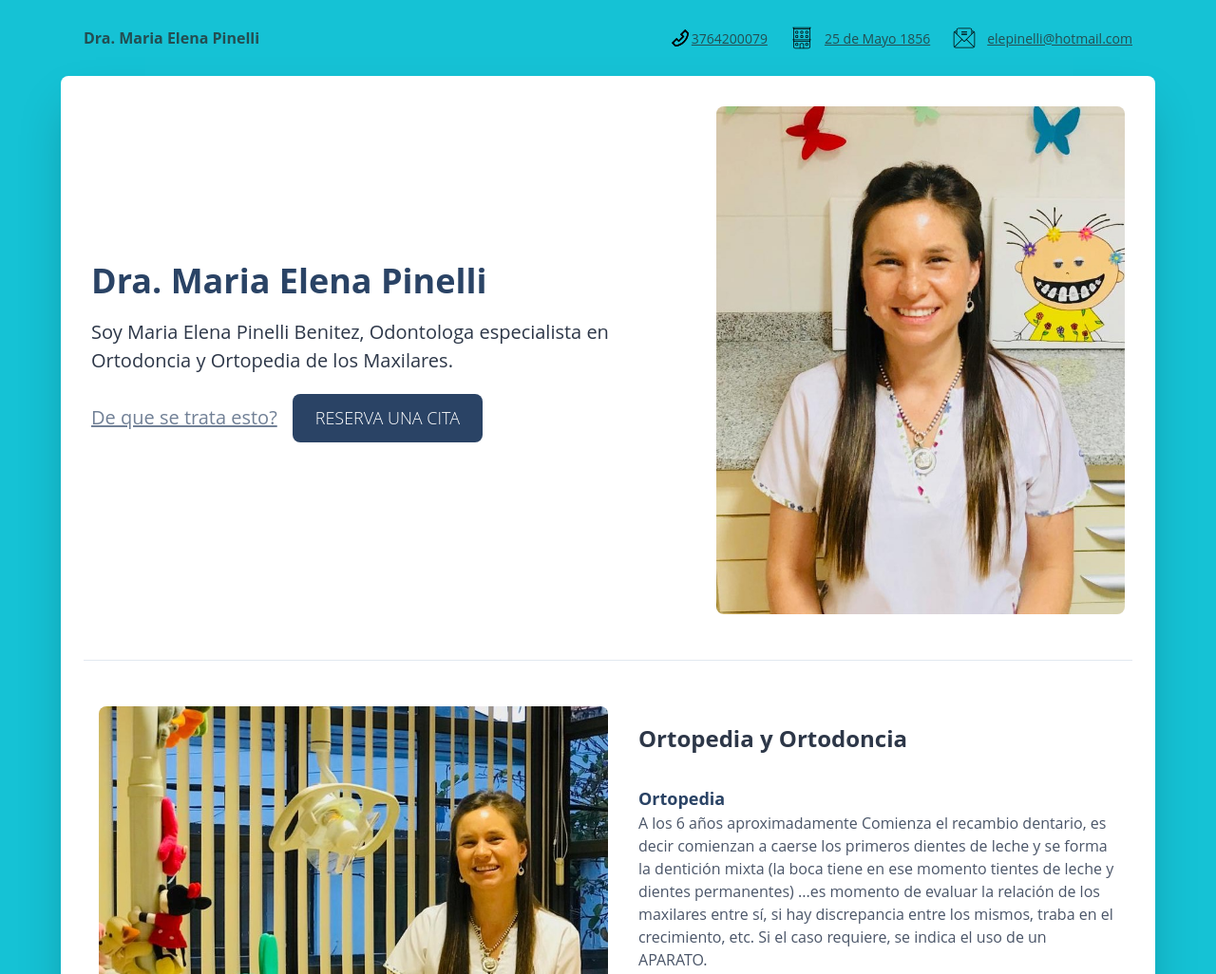
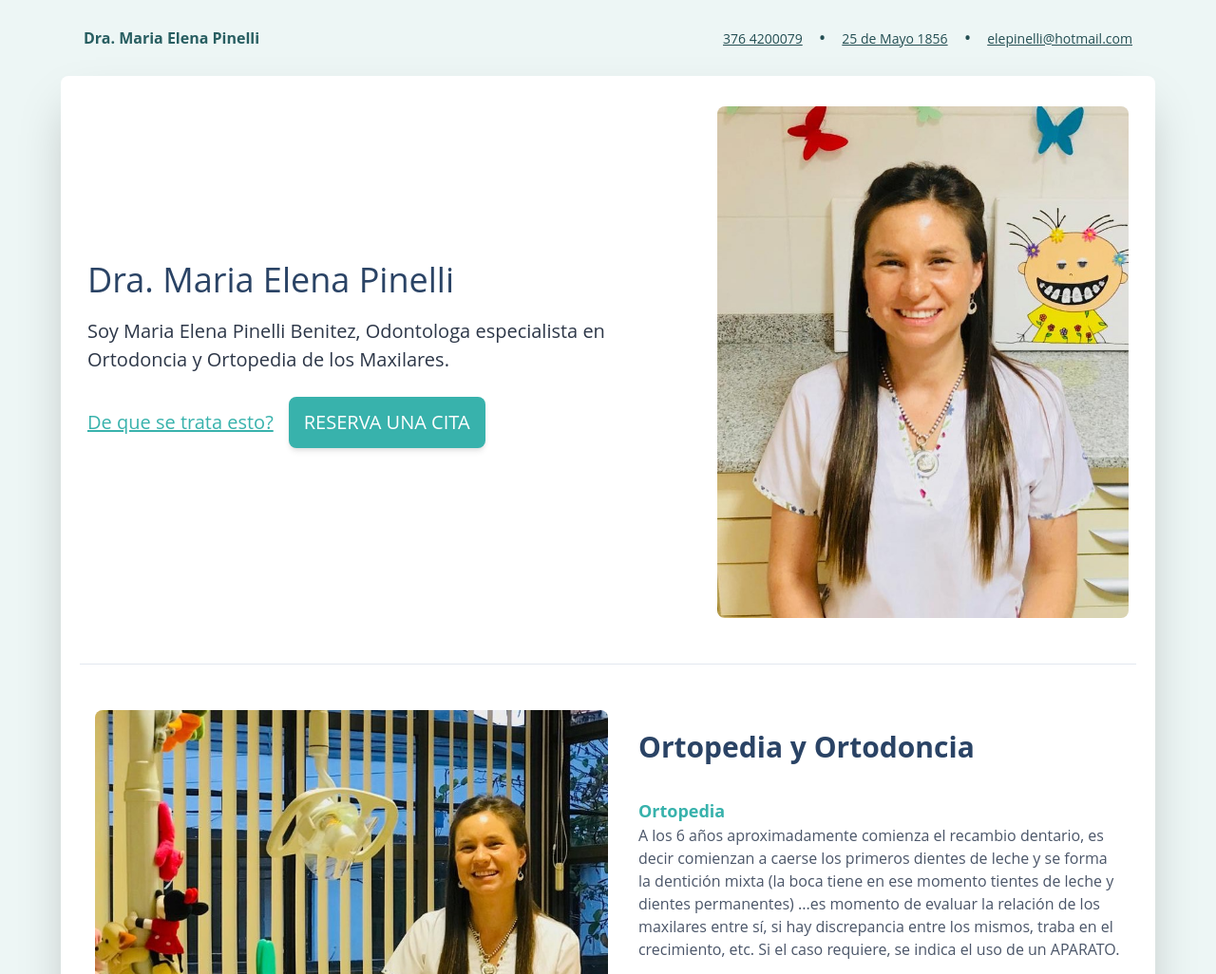
Before and after one commit to coleerikson/mariaelenapinelli, a Gatsby site: page / in a window 1280 px wide. Shown: the top 1026 px of the page at 95% size. Built offline with nearby package versions, Linux system fonts and the light colour scheme; Gatsby itself is replaced by a stand-in of ours.

Commit message:
Update bg, mobile styles, classname fix

```diff
--- a/src/components/contacto.js
+++ b/src/components/contacto.js
@@ -101,10 +101,7 @@ const Contacto = () => {
     <div className="px-2 pt-8 pb-10 sm:pt-8 md:pb-8 border-b">
       <div className="flex flex-col md:flex-row">
         <div className="flex flex-col justify-center py-0 sm:py-4 w-full md:w-1/2">
-          <h3
-            className="text-2xl sm:text-3xl font-bold text-blue-900"
-            name="contacto"
-          >
+          <h3 className="text-3xl font-bold text-blue-900 mb-4" name="contacto">
             Contacto y Ubicación
           </h3>
           <div className="flex py-5 pl-4">
@@ -114,7 +111,7 @@ const Contacto = () => {
               itemScope
               itemType="http://schema.org/PostalAddress"
             >
-              <h5 className="text-lg font-bold text-blue-900 sans-serif">
+              <h5 className="text-lg font-bold text-teal-500 sans-serif">
                 Ubicación
               </h5>
               <a
@@ -139,7 +136,7 @@ const Contacto = () => {
           <div className="flex py-5 pl-4">
             {phoneSVG()}
             <div>
-              <h5 className="text-lg font-bold text-blue-900 sans-serif">
+              <h5 className="text-lg font-bold text-teal-500 sans-serif">
                 Teléfono
               </h5>
               <a
@@ -154,7 +151,7 @@ const Contacto = () => {
           <div className="flex py-5 pl-4">
             {mailSVG()}
             <div>
-              <h5 className="text-lg font-bold text-blue-900">Email</h5>
+              <h5 className="text-lg font-bold text-teal-500">Email</h5>
               <a
                 href="mailto:elepinelli@hotmail.com"
                 className="underline sans-serif text-gray-800"
@@ -166,7 +163,7 @@ const Contacto = () => {
           <div className="flex py-5 pl-4">
             {clockSVG()}
             <div>
-              <h5 className="text-lg font-bold text-blue-900 sans-serif">
+              <h5 className="text-lg font-bold text-teal-500 sans-serif">
                 Horarios de atención
               </h5>
               <h4 className="text-gray-800 sans-serif">
--- a/src/components/hero.js
+++ b/src/components/hero.js
@@ -22,29 +22,29 @@ const Hero = () => {
       <div className="flex flex-col md:flex-row lg:flex-row items-center">
         <div className="w-full md:w-2/3 pb-6">
           <h1
-            className="text-center sm:text-left text-2xl sm:text-4xl font-bold text-blue-900 mb-3"
+            className="text-center sm:text-left text-2xl sm:text-4xl text-blue-900 mb-3"
             itemProp="name"
           >
             Dra. Maria Elena Pinelli
           </h1>
           <p
-            className="text-xl text-gray-800 mb-5 text-center sm:text-left "
+            className="text-xl text-gray-800 mb-6 text-center sm:text-left"
             itemProp="description"
           >
             Soy Maria Elena Pinelli Benitez, Odontologa especialista en
             Ortodoncia y Ortopedia de los Maxilares.
           </p>
-          <div class="flex items-center">
+          <div className="flex items-center justify-center sm:justify-start">
             <a
               href="#servicios"
-              className="block underline text-xl text-gray-600"
+              className="block underline text-lg lg:text-xl text-teal-500"
             >
               De que se trata esto?{' '}
             </a>
 
             <a
               href="tel:3764200079"
-              className="ml-4 inline-block bg-blue-900 hover:bg-dentist-teal text-white px-6 py-3 rounded-lg text-lg font-light"
+              className="ml-6 md:ml-4 shadow-md inline-block bg-teal-500 hover:bg-teal-600 text-white px-4 py-3 rounded-lg text-lg lg:text-xl"
             >
               RESERVA UNA CITA
             </a>
--- a/src/components/layout.js
+++ b/src/components/layout.js
@@ -12,7 +12,7 @@ const Layout = ({ children }) => {
         <meta name="content" description={description}></meta>
       </Helmet>
 
-      <div className="bg-dentist-teal">{children}</div>
+      <div className="bg-mint">{children}</div>
     </>
   );
 };
--- a/src/components/nav.js
+++ b/src/components/nav.js
@@ -1,78 +1,12 @@
 import React from 'react';
 
-const phoneSVG = () => (
-  <svg
-    version="1.1"
-    className="icons"
-    x="0px"
-    y="0px"
-    width="24px"
-    height="24px"
-    viewBox="0 0 32 32"
-  >
-    <g>
-      <g>
-        <path
-          className="linesandangles_een"
-          d="M4,23l0.01-0.01c0,0-0.001,0-0.001,0C4.003,22.99,4,22.993,4,23z"
-        />
-        <path
-          className="linesandangles_een"
-          d="M27.315,8.315L23,4l-7,7l3,3l-5,5l-3-3l-6.99,6.99c0.19,0.009,2.984,2.909,4.306,4.292    c0.379,0.397,0.899,0.615,1.44,0.615c0.078,0,0.157-0.005,0.236-0.014c9.386-1.104,16.787-8.505,17.891-17.891l0.004-0.03    C27.958,9.355,27.747,8.747,27.315,8.315z M9.762,25.9c-1.252-1.31-2.172-2.267-2.867-2.967L11,18.828l3,3L21.828,14l-3-3    l4.166-4.166l2.902,2.925C24.897,18.26,18.26,24.897,9.762,25.9z"
-        />
-      </g>
-      <g>
-        <path
-          className="linesandangles_een"
-          d="M4,23l0.01-0.01c0,0-0.001,0-0.001,0C4.003,22.99,4,22.993,4,23z"
-        />
-        <path
-          className="linesandangles_een"
-          d="M27.315,8.315L23,4l-7,7l3,3l-5,5l-3-3l-6.99,6.99c0.19,0.009,2.984,2.909,4.306,4.292    c0.379,0.397,0.899,0.615,1.44,0.615c0.078,0,0.157-0.005,0.236-0.014c9.386-1.104,16.787-8.505,17.891-17.891l0.004-0.03    C27.958,9.355,27.747,8.747,27.315,8.315z M9.762,25.9c-1.252-1.31-2.172-2.267-2.867-2.967L11,18.828l3,3L21.828,14l-3-3    l4.166-4.166l2.902,2.925C24.897,18.26,18.26,24.897,9.762,25.9z"
-        />
-      </g>
-    </g>
-  </svg>
-);
-
-const officeSVG = () => (
-  <svg
-    version="1.1"
-    className="mr-3"
-    x="0px"
-    y="0px"
-    width="24px"
-    height="24px"
-    viewBox="0 0 32 32"
-  >
-    <path d="M24,23h-2c-0.552,0-1,0.448-1,1v2c0,0.552,0.448,1,1,1h2c0.552,0,1-0.448,1-1v-2  C25,23.448,24.552,23,24,23z M24,26h-2v-2h2V26z M10,23H8c-0.552,0-1,0.448-1,1v2c0,0.552,0.448,1,1,1h2c0.552,0,1-0.448,1-1v-2  C11,23.448,10.552,23,10,23z M10,26H8v-2h2V26z M24,12h-2c-0.552,0-1,0.448-1,1v2c0,0.552,0.448,1,1,1h2c0.552,0,1-0.448,1-1v-2  C25,12.448,24.552,12,24,12z M24,15h-2v-2h2V15z M10,12H8c-0.552,0-1,0.448-1,1v2c0,0.552,0.448,1,1,1h2c0.552,0,1-0.448,1-1v-2  C11,12.448,10.552,12,10,12z M10,15H8v-2h2V15z M17,12h-2c-0.552,0-1,0.448-1,1v2c0,0.552,0.448,1,1,1h2c0.552,0,1-0.448,1-1v-2  C18,12.448,17.552,12,17,12z M17,15h-2v-2h2V15z M24,6h-2c-0.552,0-1,0.448-1,1v2c0,0.552,0.448,1,1,1h2c0.552,0,1-0.448,1-1V7  C25,6.448,24.552,6,24,6z M24,9h-2V7h2V9z M10,6H8C7.448,6,7,6.448,7,7v2c0,0.552,0.448,1,1,1h2c0.552,0,1-0.448,1-1V7  C11,6.448,10.552,6,10,6z M10,9H8V7h2V9z M17,6h-2c-0.552,0-1,0.448-1,1v2c0,0.552,0.448,1,1,1h2c0.552,0,1-0.448,1-1V7  C18,6.448,17.552,6,17,6z M17,9h-2V7h2V9z M29,1.5L29,1.5C29,1.224,28.776,1,28.5,1h-25C3.224,1,3,1.224,3,1.5v0  C3,1.776,3.224,2,3.5,2H4v16H3.5C3.224,18,3,18.224,3,18.5l0,0C3,18.776,3.224,19,3.5,19H4v9c0,1.657,1.343,3,3,3h18  c1.657,0,3-1.343,3-3v-9h0.5c0.276,0,0.5-0.224,0.5-0.5l0,0c0-0.276-0.224-0.5-0.5-0.5H28V2h0.5C28.776,2,29,1.776,29,1.5z M18,30  h-4v-5.279l2-0.667l2,0.667V30z M27,28c0,1.103-0.897,2-2,2h-6v-6l-3-1l-3,1v6H7c-1.103,0-2-0.897-2-2v-7h22V28z M27,20H5v-1h22V20z   M27,18H5V4h22V18z M27,3H5V2h22V3z" />
-  </svg>
-);
-
-const mailSVG = () => (
-  <svg
-    version="1.1"
-    className="mr-3"
-    x="0px"
-    y="0px"
-    width="24px"
-    height="24px"
-    viewBox="0 0 32 32"
-  >
-    <path
-      className="feather_een"
-      d="M28,6h-1V5c0-1.657-1.343-3-3-3H8C6.343,2,5,3.343,5,5v1H4C2.343,6,1,7.343,1,9v18c0,1.657,1.343,3,3,3  h24c1.657,0,3-1.343,3-3V9C31,7.343,29.657,6,28,6z M27,7h1c0.37,0,0.712,0.108,1.01,0.283L27,9.293V7z M6,5c0-1.103,0.897-2,2-2h16  c1.103,0,2,0.897,2,2v5.293l-10,10l-10-10V5z M4,7h1v2.293l-2.01-2.01C3.288,7.108,3.63,7,4,7z M2,27V9  c0-0.37,0.108-0.712,0.283-1.01L12.293,18L2.283,28.01C2.108,27.712,2,27.37,2,27z M28,29H4c-0.37,0-0.712-0.108-1.01-0.283  L13,18.707L15.293,21c0.391,0.391,1.024,0.391,1.414,0L19,18.707l10.01,10.01C28.712,28.892,28.37,29,28,29z M30,27  c0,0.37-0.108,0.712-0.283,1.01L19.707,18l10.01-10.01C29.892,8.288,30,8.63,30,9V27z M12,7.5C12,7.224,12.224,7,12.5,7h7  C19.776,7,20,7.224,20,7.5S19.776,8,19.5,8h-7C12.224,8,12,7.776,12,7.5z M12,9.5C12,9.224,12.224,9,12.5,9h7  C19.776,9,20,9.224,20,9.5S19.776,10,19.5,10h-7C12.224,10,12,9.776,12,9.5z M19.5,12h-7c-0.276,0-0.5-0.224-0.5-0.5  s0.224-0.5,0.5-0.5h7c0.276,0,0.5,0.224,0.5,0.5S19.776,12,19.5,12z"
-    />
-  </svg>
-);
-
 const Nav = () => (
-  <nav className="bg-dentist-teal max-w-6xl mx-auto">
+  <nav className="bg-mint max-w-6xl mx-auto">
     <div className="py-0 sm:py-2 px-5 md:px-6">
       <div className="flex items-center justify-between h-16">
         <div className="flex items-center">
           <div className="flex-shrink-0">
-            <h3 className="text-teal-900 font-bold">
+            <h3 className="text-teal-800 font-bold">
               Dra. Maria Elena Pinelli
             </h3>
           </div>
@@ -86,15 +20,14 @@ const Nav = () => (
           <div className="ml-4 flex items-center md:ml-6">
             <div className="">
               <h3 className="text-teal-900 text-sm flex items-center">
-                {phoneSVG()}
                 <a href="tel:3764200079" className="underline">
-                  3764200079
+                  376 4200079
                 </a>
               </h3>
             </div>
-            <div className="ml-6">
+            <div className="ml-4">
               <h3 className="text-teal-900 text-sm flex items-center">
-                {officeSVG()}
+                <span className="text-teal-900 text-4xl mr-4">&#183;</span>
                 <a
                   href="https://goo.gl/maps/DcvqmbadCgei6SYx6"
                   className="underline"
@@ -105,9 +38,9 @@ const Nav = () => (
                 </a>
               </h3>
             </div>
-            <div className="ml-6">
+            <div className="ml-4">
               <h3 className="text-teal-900 text-sm flex items-center">
-                {mailSVG()}
+                <span className="text-teal-900 text-4xl mr-4">&#183;</span>
                 <a href="mailto:elepinelli@hotmail.com" className="underline">
                   elepinelli@hotmail.com
                 </a>
--- a/src/components/servicios.js
+++ b/src/components/servicios.js
@@ -29,13 +29,13 @@ const Servicios = () => {
         </div>
 
         <div className="py-4 pl-0 sm:pl-8 pr-0 w-full md:w-1/2">
-          <h2 className="text-2xl font-bold text-gray-800 mb-4">
+          <h2 className="text-3xl font-bold text-blue-900 mb-4">
             Ortopedia y Ortodoncia
           </h2>
           <div className="py-4">
-            <h3 className="text-lg font-bold text-blue-900">Ortopedia</h3>
+            <h3 className="text-lg font-bold text-teal-500">Ortopedia</h3>
             <p className=" text-gray-700">
-              A los 6 años aproximadamente Comienza el recambio dentario, es
+              A los 6 años aproximadamente comienza el recambio dentario, es
               decir comienzan a caerse los primeros dientes de leche y se forma
               la dentición mixta (la boca tiene en ese momento tientes de leche
               y dientes permanentes) ...es momento de evaluar la relación de los
@@ -49,7 +49,7 @@ const Servicios = () => {
             </p>
           </div>
           <div className="py-4">
-            <h3 className="text-lg font-bold text-blue-900">Ortodoncia</h3>
+            <h3 className="text-lg font-bold text-teal-500">Ortodoncia</h3>
             <p className=" text-gray-700">
               Se indica en dentición permanente 12 años aprox( con todos los
               dientes definitivos) para corregir problemas de mala mordida
--- a/src/pages/index.js
+++ b/src/pages/index.js
@@ -15,7 +15,7 @@ export default () => (
       itemScope
       itemType="http://schema.org/LocalBusiness"
     >
-      <div className="bg-white px-2 sm:px-6 py-8 rounded-lg shadow-2xl max-w-6xl mx-auto">
+      <div className="bg-white px-2 sm:px-5 py-8 rounded-lg shadow-2xl max-w-6xl mx-auto">
         <Hero />
         <Servicios />
         <Contacto />
--- a/tailwind.config.js
+++ b/tailwind.config.js
@@ -2,7 +2,7 @@ module.exports = {
   theme: {
     extend: {
       colors: {
-        'dentist-teal': '#15c2d5',
+        mint: '#EDF6F5',
       },
     },
     fontFamily: {
```
Also changed, not shown: package.json (+4 -3 lines), images/feather_amaze.svg, images/feather_battle.svg, images/feather_brush.svg, images/feather_copy.svg, images/feather_dazzle.svg, images/feather_edit.svg, images/feather_open.svg, images/lines-and-angles_call.svg, images/sketchy_bite.svg, 2 other files.
